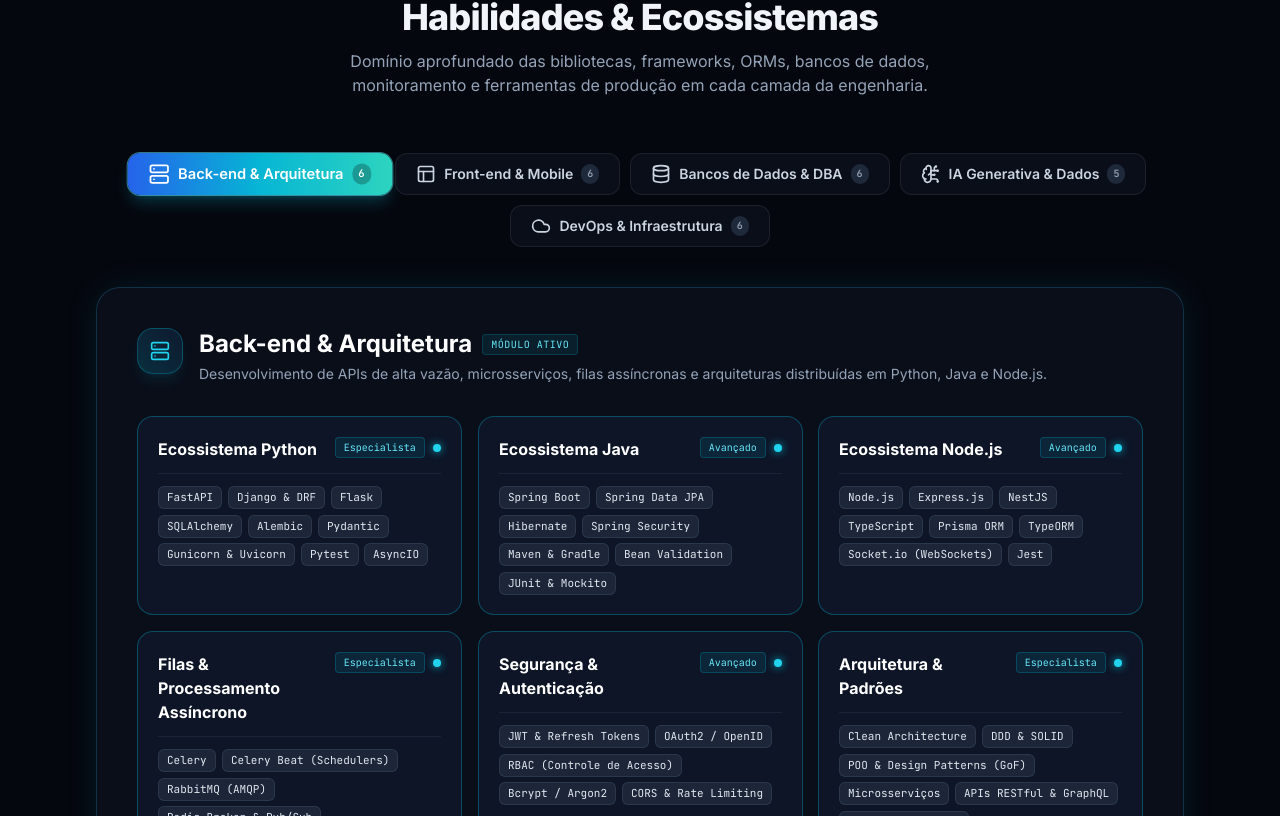
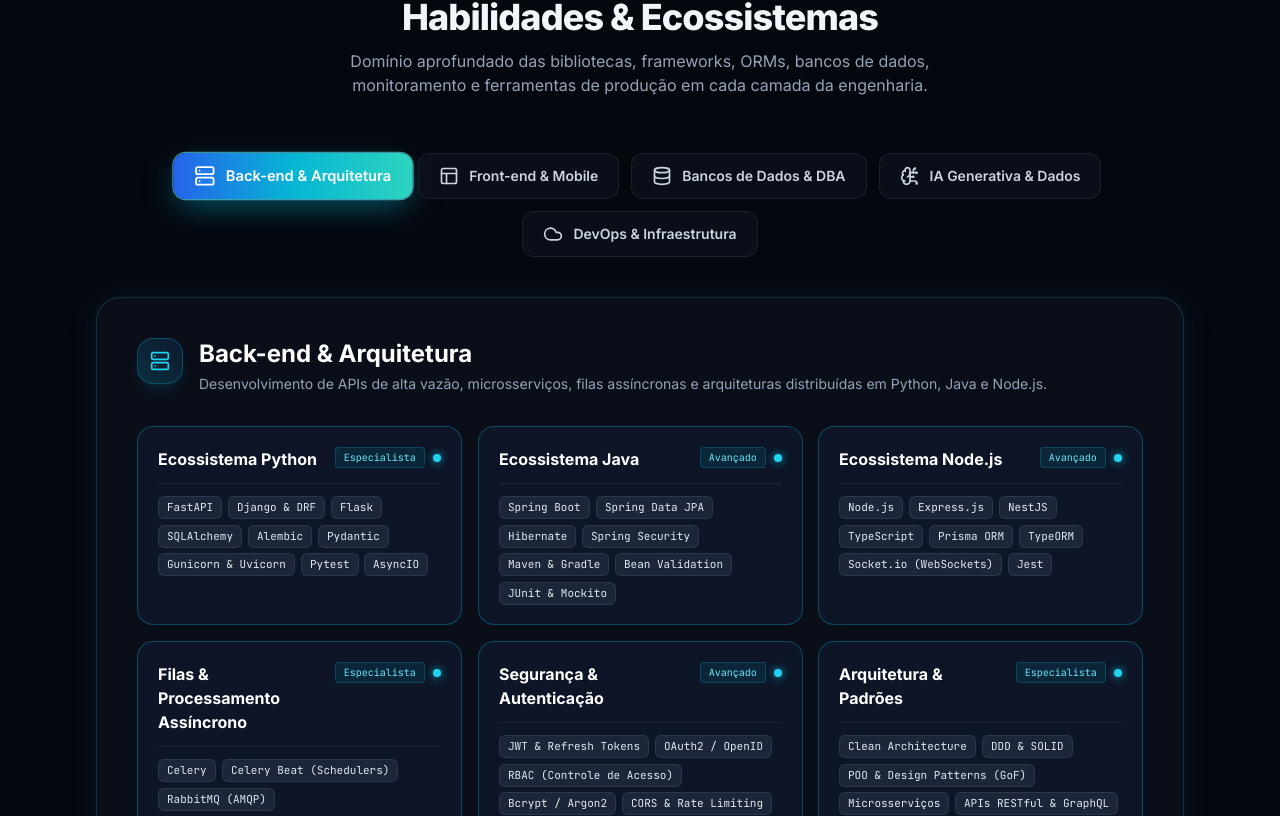
Before and after one commit to Arione-Dev/portfolio-page, a React (Vite) app: page / in a window 1280 px wide. Shown: the part 1104-1920 px from the top of the page. Built offline with nearby package versions, Linux system fonts and the light colour scheme.

Commit message:
feat(skills): adiciona efeitos holograficos no hover das abas e cards e remove rotulos extras dos modulos

```diff
--- a/src/components/Skills.tsx
+++ b/src/components/Skills.tsx
@@ -257,28 +257,29 @@ export const Skills: React.FC = () => {
       </div>
 
       {/* Category Tabs */}
-      <div className="flex flex-wrap items-center justify-center gap-2.5 mb-10">
+      <div className="flex flex-wrap items-center justify-center gap-3 mb-10">
         {categories.map((cat, idx) => {
           const isActive = activeTab === idx;
           return (
             <button
               key={cat.title}
               onClick={() => handleTabClick(idx)}
-              className={`relative overflow-hidden flex items-center gap-2 px-4 sm:px-5 py-2.5 rounded-xl text-xs sm:text-sm font-semibold transition-all duration-300 ${
+              className={`group relative overflow-hidden flex items-center gap-2.5 px-5 py-3 rounded-xl text-xs sm:text-sm font-semibold transition-all duration-300 hover:-translate-y-1 hover:scale-[1.04] ${
                 isActive
-                  ? 'bg-gradient-to-r from-blue-600 via-cyan-500 to-teal-400 text-white shadow-lg shadow-cyan-500/25 scale-105 ring-1 ring-cyan-300/50'
-                  : 'glass-panel text-slate-300 hover:text-white hover:bg-slate-800/80 border border-slate-800 hover:border-cyan-500/40'
+                  ? 'bg-gradient-to-r from-blue-600 via-cyan-500 to-teal-400 text-white shadow-[0_10px_30px_-5px_rgba(6,182,212,0.5)] scale-105 ring-1 ring-cyan-300/60'
+                  : 'glass-panel text-slate-300 hover:text-cyan-200 hover:bg-slate-900/90 border border-slate-800 hover:border-cyan-400/60 hover:shadow-[0_10px_25px_-5px_rgba(6,182,212,0.3)]'
               }`}
             >
-              {getIcon(cat.icon)}
-              <span>{cat.title}</span>
-              <span
-                className={`text-[10px] font-mono px-1.5 py-0.2 rounded-full ${
-                  isActive ? 'bg-black/25 text-white' : 'bg-slate-800 text-slate-400'
-                }`}
-              >
-                {cat.skills.length}
+              {/* Diagonal shimmer sweep on hover */}
+              <span className="pointer-events-none absolute -inset-full top-0 block h-full w-1/2 -skew-x-12 bg-gradient-to-r from-transparent via-white/20 to-transparent opacity-0 group-hover:animate-[shimmerSweep_1s_ease-in-out] group-hover:opacity-100" />
+              <span className="relative z-10 transition-transform duration-300 group-hover:scale-110 group-hover:-rotate-6">
+                {getIcon(cat.icon)}
               </span>
+              <span className="relative z-10">{cat.title}</span>
+              {/* Bottom laser accent on hover for inactive tabs */}
+              {!isActive && (
+                <span className="absolute bottom-0 left-1/2 -translate-x-1/2 h-[2px] w-0 group-hover:w-2/3 bg-gradient-to-r from-transparent via-cyan-400 to-transparent shadow-[0_0_10px_#22d3ee] transition-all duration-300" />
+              )}
             </button>
           );
         })}
@@ -300,12 +301,7 @@ export const Skills: React.FC = () => {
             {getIcon(currentCategory.icon)}
           </div>
           <div className="text-left">
-            <div className="flex items-center gap-2.5">
-              <h3 className="text-xl sm:text-2xl font-bold text-white">{currentCategory.title}</h3>
-              <span className="hidden sm:inline-block text-[10px] font-mono uppercase tracking-wider px-2 py-0.5 rounded bg-cyan-500/10 text-cyan-300 border border-cyan-500/20">
-                Módulo Ativo
-              </span>
-            </div>
+            <h3 className="text-xl sm:text-2xl font-bold text-white">{currentCategory.title}</h3>
             <p className="text-slate-400 text-xs sm:text-sm mt-1">{currentCategory.description}</p>
           </div>
         </div>
@@ -319,40 +315,45 @@ export const Skills: React.FC = () => {
                 key={skill.name}
                 onClick={() => setSelectedCard(isSelected ? null : skill.name)}
                 style={{ animationDelay: `${cardIdx * 85}ms` }}
-                className={`skill-card-animate cursor-pointer p-5 rounded-2xl border transition-all duration-300 flex flex-col justify-between group hover:-translate-y-1 ${
+                className={`skill-card-animate relative overflow-hidden cursor-pointer p-5 rounded-2xl border transition-all duration-500 flex flex-col justify-between group hover:-translate-y-1.5 hover:scale-[1.02] ${
                   isSelected
-                    ? 'bg-slate-900/95 border-cyan-400 ring-1 ring-cyan-400/50 shadow-xl shadow-cyan-500/20'
+                    ? 'bg-slate-900/95 border-cyan-400 ring-1 ring-cyan-400/50 shadow-[0_14px_35px_-10px_rgba(6,182,212,0.4)]'
                     : skill.isPrimary
-                    ? 'bg-slate-900/90 border-cyan-500/35 hover:border-cyan-400 hover:shadow-xl hover:shadow-cyan-500/15'
-                    : 'bg-slate-900/60 border-slate-800 hover:border-cyan-500/40'
+                    ? 'bg-slate-900/90 border-cyan-500/35 hover:border-cyan-400/80 hover:shadow-[0_14px_35px_-10px_rgba(6,182,212,0.32)]'
+                    : 'bg-slate-900/60 border-slate-800 hover:border-cyan-400/60 hover:shadow-[0_14px_35px_-10px_rgba(6,182,212,0.25)]'
                 }`}
               >
-                <div>
+                {/* Ambient radial glow on hover */}
+                <div className="pointer-events-none absolute inset-0 bg-gradient-to-br from-cyan-500/12 via-transparent to-blue-500/10 opacity-0 group-hover:opacity-100 transition-opacity duration-500" />
+                {/* Diagonal shimmer sweep */}
+                <div className="pointer-events-none absolute -inset-full top-0 block h-full w-1/2 -skew-x-12 bg-gradient-to-r from-transparent via-cyan-300/15 to-transparent opacity-0 group-hover:animate-[shimmerSweep_1.1s_ease-in-out] group-hover:opacity-100" />
+
+                <div className="relative z-10">
                   <div className="flex items-start justify-between gap-2 mb-2">
-                    <span className="font-bold text-base text-white group-hover:text-cyan-400 transition-colors">
+                    <span className="font-bold text-base text-white group-hover:text-cyan-300 transition-colors duration-300">
                       {skill.name}
                     </span>
                     <div className="flex items-center gap-2 shrink-0">
-                      <span className="text-[10px] font-mono text-cyan-300 bg-cyan-500/10 px-2 py-0.5 rounded border border-cyan-500/25">
+                      <span className="text-[10px] font-mono text-cyan-300 bg-cyan-500/10 px-2 py-0.5 rounded border border-cyan-500/25 group-hover:bg-cyan-500/20 group-hover:border-cyan-400/50 transition-colors duration-300">
                         {skill.level}
                       </span>
                       {skill.isPrimary && (
-                        <span className="w-2 h-2 rounded-full bg-cyan-400 shadow-[0_0_8px_#06b6d4] group-hover:scale-125 transition-transform" />
+                        <span className="w-2 h-2 rounded-full bg-cyan-400 shadow-[0_0_8px_#06b6d4] group-hover:scale-125 group-hover:shadow-[0_0_12px_#22d3ee] transition-all duration-300" />
                       )}
                     </div>
                   </div>
 
                   {/* Detailed ecosystem libraries & tools with staggered pop-in */}
                   {skill.details && skill.details.length > 0 && (
-                    <div className="flex flex-wrap gap-1.5 mt-3 pt-3 border-t border-slate-800/80">
+                    <div className="flex flex-wrap gap-1.5 mt-3 pt-3 border-t border-slate-800/80 group-hover:border-cyan-500/25 transition-colors duration-300">
                       {skill.details.map((item, chipIdx) => (
                         <span
                           key={item}
                           style={{ animationDelay: `${cardIdx * 85 + chipIdx * 30 + 120}ms` }}
-                          className={`skill-chip-animate text-[11px] font-mono px-2 py-0.5 rounded-md border transition-all duration-200 ${
+                          className={`skill-chip-animate text-[11px] font-mono px-2 py-0.5 rounded-md border transition-all duration-200 hover:-translate-y-0.5 ${
                             isSelected
                               ? 'bg-cyan-500/15 text-cyan-200 border-cyan-400/50'
-                              : 'bg-slate-800/90 text-slate-200 border-slate-700/70 group-hover:border-cyan-500/35 hover:!bg-cyan-500/20 hover:!text-cyan-200 hover:!border-cyan-400'
+                              : 'bg-slate-800/90 text-slate-200 border-slate-700/70 group-hover:border-cyan-500/40 hover:!bg-cyan-500/25 hover:!text-cyan-100 hover:!border-cyan-300 hover:shadow-[0_0_10px_rgba(6,182,212,0.3)]'
                           }`}
                         >
                           {item}
@@ -361,6 +362,13 @@ export const Skills: React.FC = () => {
                     </div>
                   )}
                 </div>
+
+                {/* Bottom neon laser bar on card hover */}
+                <div className="
+                  absolute bottom-0 left-1/2 -translate-x-1/2 h-[2px] w-0 group-hover:w-3/4
+                  bg-gradient-to-r from-transparent via-cyan-400 to-transparent shadow-[0_0_12px_#22d3ee]
+                  transition-all duration-500
+                " />
               </div>
             );
           })}
```
